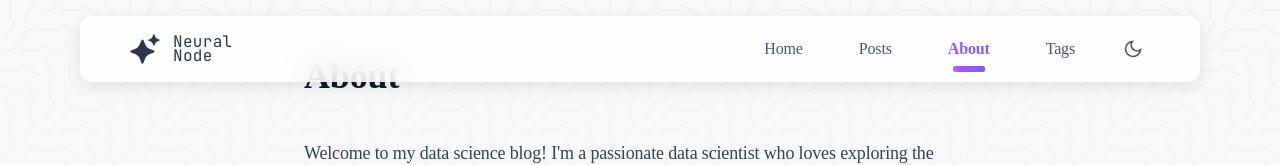
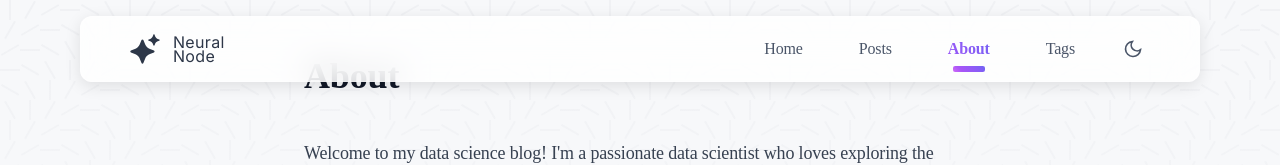
Before and after one commit to MayukhSobo/neural-node-UI, a Next.js app: page /about in a window 1280 px wide. Shown: the top 165 px of the page. Built offline with nearby package versions, Linux system fonts and the light colour scheme.

Commit message:
font uniformed

```diff
--- a/src/app/globals.css
+++ b/src/app/globals.css
@@ -46,8 +46,11 @@
 
 /* Custom base styles with optimized fonts */
 html {
-  font-family: var(--font-inter), "Inter", -apple-system, BlinkMacSystemFont,
-    "Segoe UI", "Roboto", "Oxygen", "Ubuntu", "Cantarell", sans-serif;
+  font-family: var(--font-primary), "Inter", sans-serif;
+  font-feature-settings: "kern" 1, "liga" 1, "calt" 1;
+  text-rendering: optimizeLegibility;
+  -webkit-font-smoothing: antialiased;
+  -moz-osx-font-smoothing: grayscale;
 }
 
 body {
@@ -66,6 +69,10 @@ body {
   line-height: 1.6;
   font-size: 16px;
   letter-spacing: -0.01em;
+  font-feature-settings: "kern" 1, "liga" 1, "calt" 1;
+  text-rendering: optimizeLegibility;
+  -webkit-font-smoothing: antialiased;
+  -moz-osx-font-smoothing: grayscale;
 }
 
 /* Custom typography for blog content */
@@ -130,8 +137,7 @@ body {
 }
 
 .prose-custom code {
-  font-family: var(--font-jetbrains-mono), "JetBrains Mono", "Fira Code",
-    "Consolas", monospace;
+  font-family: var(--font-primary), "Inter", sans-serif;
   background-color: #f7fafc;
   color: #2d3748;
   padding: 0.125rem 0.25rem;
@@ -141,8 +147,7 @@ body {
 }
 
 .prose-custom pre {
-  font-family: var(--font-jetbrains-mono), "JetBrains Mono", "Fira Code",
-    "Consolas", monospace;
+  font-family: var(--font-primary), "Inter", sans-serif;
   overflow-x: auto;
   margin: 1.5rem 0;
   border-radius: 0.5rem;
@@ -240,7 +245,7 @@ body {
 }
 
 .logo {
-  font-family: "JetBrains Mono", "SF Mono", "Monaco", "Consolas", monospace;
+  font-family: var(--font-primary), "Inter", sans-serif;
   font-size: 1.5rem;
   font-weight: 400;
   color: #2d3748;
@@ -259,7 +264,7 @@ body {
 
 .logo-neural,
 .logo-node {
-  font-family: "JetBrains Mono", "SF Mono", "Monaco", "Consolas", monospace;
+  font-family: var(--font-primary), "Inter", sans-serif;
   font-size: 1rem;
   font-weight: 400;
   letter-spacing: 0.02em;
--- a/src/app/layout.tsx
+++ b/src/app/layout.tsx
@@ -1,19 +1,15 @@
 import type { Metadata } from "next";
-import { Inter, JetBrains_Mono } from "next/font/google";
+import { Inter } from "next/font/google";
 import "./globals.css";
 import Header from "@/components/blog/Header";
 import Footer from "@/components/blog/Footer";
 
 const inter = Inter({
   subsets: ["latin"],
-  variable: "--font-inter",
+  variable: "--font-primary",
   display: "swap",
-});
-
-const jetbrainsMono = JetBrains_Mono({
-  subsets: ["latin"],
-  variable: "--font-jetbrains-mono",
-  display: "swap",
+  preload: true,
+  fallback: ["sans-serif"],
 });
 
 export const metadata: Metadata = {
@@ -37,10 +33,20 @@ export default function RootLayout({
 }>) {
   return (
     <html lang="en" suppressHydrationWarning>
+      <head>
+        <link rel="preconnect" href="https://fonts.googleapis.com" />
+        <link
+          rel="preconnect"
+          href="https://fonts.gstatic.com"
+          crossOrigin="anonymous"
+        />
+      </head>
       <body
-        className={`${inter.variable} ${jetbrainsMono.variable}`}
+        className={inter.variable}
         style={{
           WebkitFontSmoothing: "antialiased",
+          MozOsxFontSmoothing: "grayscale",
+          textRendering: "optimizeLegibility",
           minHeight: "100vh",
           display: "flex",
           flexDirection: "column",
--- a/src/components/blog/MDXComponents.tsx
+++ b/src/components/blog/MDXComponents.tsx
@@ -1,14 +1,14 @@
-import { Prism as SyntaxHighlighter } from 'react-syntax-highlighter'
-import { oneLight } from 'react-syntax-highlighter/dist/cjs/styles/prism'
+import { Prism as SyntaxHighlighter } from "react-syntax-highlighter";
+import { oneLight } from "react-syntax-highlighter/dist/cjs/styles/prism";
 
 interface CodeProps {
-  children: string
-  className?: string
+  children: string;
+  className?: string;
 }
 
 function Code({ children, className }: CodeProps) {
-  const match = /language-(\w+)/.exec(className || '')
-  const language = match ? match[1] : ''
+  const match = /language-(\w+)/.exec(className || "");
+  const language = match ? match[1] : "";
 
   if (language) {
     return (
@@ -17,35 +17,37 @@ function Code({ children, className }: CodeProps) {
         language={language}
         PreTag="div"
         customStyle={{
-          borderRadius: '8px',
-          backgroundColor: '#f8fafc',
-          border: '1px solid #e2e8f0',
+          borderRadius: "8px",
+          backgroundColor: "#f8fafc",
+          border: "1px solid #e2e8f0",
           marginTop: 0,
-          marginBottom: '1.5rem',
-          padding: '1.25rem',
-          fontFamily: 'var(--font-jetbrains-mono), JetBrains Mono, Monaco, Cascadia Code, Roboto Mono, monospace',
-          fontSize: '14px',
-          lineHeight: '1.5'
+          marginBottom: "1.5rem",
+          padding: "1.25rem",
+          fontFamily: "var(--font-primary), Inter, sans-serif",
+          fontSize: "14px",
+          lineHeight: "1.5",
         }}
       >
         {children}
       </SyntaxHighlighter>
-    )
+    );
   }
 
   return (
-    <code style={{
-      backgroundColor: '#f1f5f9',
-      color: '#334155',
-      padding: '0.25rem 0.5rem',
-      borderRadius: '4px',
-      fontSize: '0.9em',
-      fontFamily: 'var(--font-jetbrains-mono), JetBrains Mono, Monaco, Cascadia Code, Roboto Mono, monospace',
-      fontWeight: '500'
-    }}>
+    <code
+      style={{
+        backgroundColor: "#f1f5f9",
+        color: "#334155",
+        padding: "0.25rem 0.5rem",
+        borderRadius: "4px",
+        fontSize: "0.9em",
+        fontFamily: "var(--font-primary), Inter, sans-serif",
+        fontWeight: "500",
+      }}
+    >
       {children}
     </code>
-  )
+  );
 }
 
 export const MDXComponents = {
@@ -53,13 +55,13 @@ export const MDXComponents = {
   h1: (props: React.HTMLAttributes<HTMLHeadingElement>) => (
     <h1
       style={{
-        fontSize: '2.25rem',
-        fontWeight: '700',
-        marginBottom: '1.5rem',
-        marginTop: '2rem',
-        color: '#111827',
-        lineHeight: '1.2',
-        letterSpacing: '-0.02em'
+        fontSize: "2.25rem",
+        fontWeight: "700",
+        marginBottom: "1.5rem",
+        marginTop: "2rem",
+        color: "#111827",
+        lineHeight: "1.2",
+        letterSpacing: "-0.02em",
       }}
       {...props}
     />
@@ -67,13 +69,13 @@ export const MDXComponents = {
   h2: (props: React.HTMLAttributes<HTMLHeadingElement>) => (
     <h2
       style={{
-        fontSize: '1.75rem',
-        fontWeight: '600',
-        marginBottom: '1.25rem',
-        marginTop: '2rem',
-        color: '#111827',
-        lineHeight: '1.3',
-        letterSpacing: '-0.01em'
+        fontSize: "1.75rem",
+        fontWeight: "600",
+        marginBottom: "1.25rem",
+        marginTop: "2rem",
+        color: "#111827",
+        lineHeight: "1.3",
+        letterSpacing: "-0.01em",
       }}
       {...props}
     />
@@ -81,12 +83,12 @@ export const MDXComponents = {
   h3: (props: React.HTMLAttributes<HTMLHeadingElement>) => (
     <h3
       style={{
-        fontSize: '1.375rem',
-        fontWeight: '600',
-        marginBottom: '1rem',
-        marginTop: '1.75rem',
-        color: '#111827',
-        lineHeight: '1.4'
+        fontSize: "1.375rem",
+        fontWeight: "600",
+        marginBottom: "1rem",
+        marginTop: "1.75rem",
+        color: "#111827",
+        lineHeight: "1.4",
       }}
       {...props}
     />
@@ -94,10 +96,10 @@ export const MDXComponents = {
   p: (props: React.HTMLAttributes<HTMLParagraphElement>) => (
     <p
       style={{
-        marginBottom: '1.25rem',
-        fontSize: '17px',
-        color: '#374151',
-        lineHeight: '1.7'
+        marginBottom: "1.25rem",
+        fontSize: "17px",
+        color: "#374151",
+        lineHeight: "1.7",
       }}
       {...props}
     />
@@ -105,9 +107,9 @@ export const MDXComponents = {
   ul: (props: React.HTMLAttributes<HTMLUListElement>) => (
     <ul
       style={{
-        marginBottom: '1.25rem',
-        paddingLeft: '1.75rem',
-        listStyleType: 'disc'
+        marginBottom: "1.25rem",
+        paddingLeft: "1.75rem",
+        listStyleType: "disc",
       }}
       {...props}
     />
@@ -115,26 +117,26 @@ export const MDXComponents = {
   ol: (props: React.HTMLAttributes<HTMLOListElement>) => (
     <ol
       style={{
-        marginBottom: '1.25rem',
-        paddingLeft: '1.75rem',
-        listStyleType: 'decimal'
+        marginBottom: "1.25rem",
+        paddingLeft: "1.75rem",
+        listStyleType: "decimal",
       }}
       {...props}
     />
   ),
   li: (props: React.HTMLAttributes<HTMLLIElement>) => (
-    <li style={{ marginBottom: '0.5rem', lineHeight: '1.6' }} {...props} />
+    <li style={{ marginBottom: "0.5rem", lineHeight: "1.6" }} {...props} />
   ),
   blockquote: (props: React.HTMLAttributes<HTMLQuoteElement>) => (
     <blockquote
       style={{
-        borderLeft: '4px solid #d1d5db',
-        paddingLeft: '1.5rem',
-        fontStyle: 'italic',
-        color: '#4b5563',
-        marginBottom: '1.5rem',
-        fontSize: '18px',
-        lineHeight: '1.6'
+        borderLeft: "4px solid #d1d5db",
+        paddingLeft: "1.5rem",
+        fontStyle: "italic",
+        color: "#4b5563",
+        marginBottom: "1.5rem",
+        fontSize: "18px",
+        lineHeight: "1.6",
       }}
       {...props}
     />
@@ -142,12 +144,12 @@ export const MDXComponents = {
   a: (props: React.AnchorHTMLAttributes<HTMLAnchorElement>) => (
     <a
       style={{
-        color: '#2563eb',
-        textDecoration: 'underline',
-        transition: 'color 0.2s',
-        fontWeight: '500'
+        color: "#2563eb",
+        textDecoration: "underline",
+        transition: "color 0.2s",
+        fontWeight: "500",
       }}
       {...props}
     />
   ),
-}
+};
```
